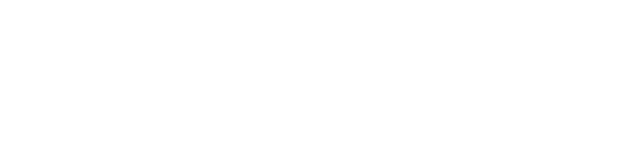
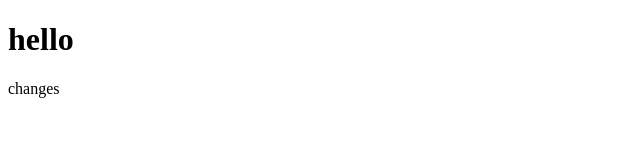
Before and after one commit to 2stussy/html-test, a plain HTML site: page index.html in a window 1280 px wide. Shown: the whole page, without its empty margins (0-640 px from the left). Drawn offline with Linux system fonts and the light colour scheme.

Commit message:
change title

```diff
--- a/index.html
+++ b/index.html
@@ -3,8 +3,11 @@
   <head>
     <meta charset="UTF-8" />
     <meta name="viewport" content="width=device-width, initial-scale=1.0" />
-    <title>Document</title>
+    <title>welcome to git!</title>
     <script type="text/javascript" src="src/script.js"></script>
   </head>
-  <body></body>
+  <body>
+    <h1>hello</h1>
+    <p>changes</p>
+  </body>
 </html>
```
